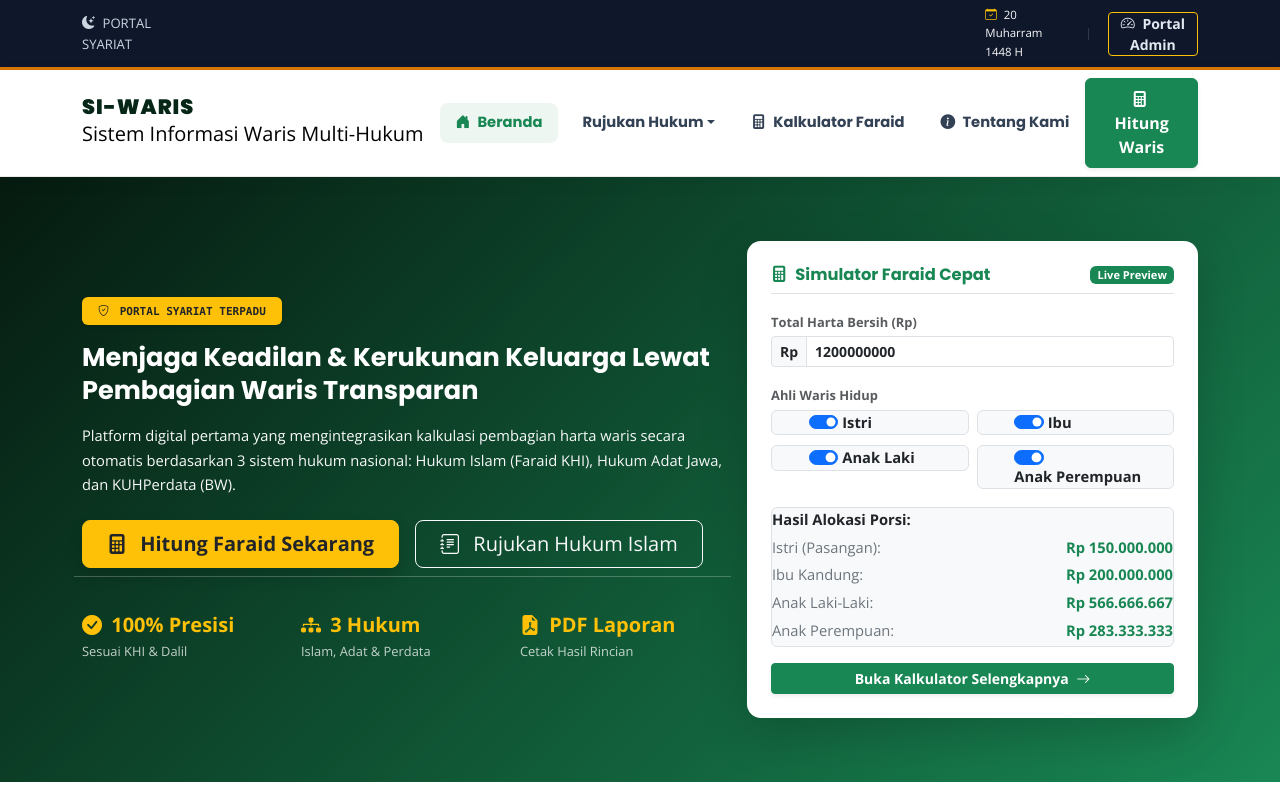
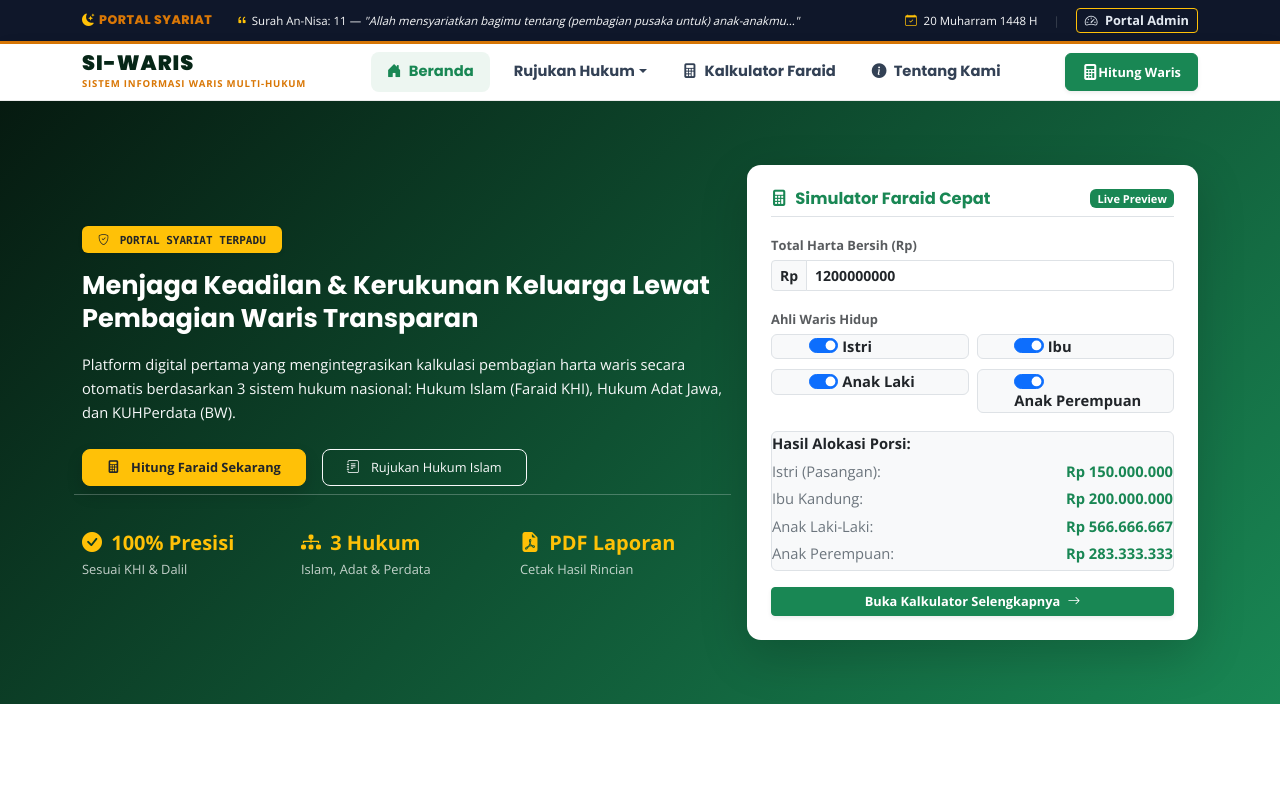
Before and after one commit to Kader2637/si-waris, a Next.js app: page / in a window 1280 px wide. Shown: the top 800 px of the page. Built offline with nearby package versions, Linux system fonts and the light colour scheme.

Commit message:
feat: implement responsive public layout with navigation and global styles

```diff
--- a/app/(public)/layout.tsx
+++ b/app/(public)/layout.tsx
@@ -2,13 +2,26 @@
 
 import Link from "next/link";
 import { usePathname, useRouter } from "next/navigation";
-import { useState } from "react";
+import { useState, useEffect } from "react";
 
 export default function PublicLayout({ children }: { children: React.ReactNode }) {
   const pathname = usePathname();
   const router = useRouter();
   const [navbarOpen, setNavbarOpen] = useState(false);
   const [dropdownOpen, setDropdownOpen] = useState(false);
+  const [isFixed, setIsFixed] = useState(false);
+
+  useEffect(() => {
+    const handleScroll = () => {
+      if (window.scrollY > 35) {
+        setIsFixed(true);
+      } else {
+        setIsFixed(false);
+      }
+    };
+    window.addEventListener("scroll", handleScroll);
+    return () => window.removeEventListener("scroll", handleScroll);
+  }, []);
 
   const handleHukumSelect = (e: React.ChangeEvent<HTMLSelectElement>) => {
     const val = e.target.value;
@@ -20,31 +33,30 @@ export default function PublicLayout({ children }: { children: React.ReactNode }
   return (
     <div className="d-flex flex-column min-vh-100 bg-light overflow-x-hidden">
 
-      {/* Topbar Syariat Announcement & Smooth Ticker Marquee */}
-      <div className="wp-topbar py-1.5 px-3">
-        <div className="container d-flex align-items-center justify-content-between gap-2">
+      {/* Topbar Syariat Announcement (Scrolls away naturally) */}
+      <div className="wp-topbar py-2 px-3">
+        <div className="container d-flex align-items-center justify-content-between gap-3 text-nowrap">
 
-          <div className="d-flex align-items-center gap-2 shrink-0">
-            <span className="wp-ticker-label">
-              <i className="bi bi-moon-stars-fill me-1"></i> PORTAL SYARIAT
+          {/* Left Badge */}
+          <div className="d-flex align-items-center gap-2 shrink-0 text-nowrap">
+            <span className="wp-ticker-label text-nowrap">
+              <i className="bi bi-moon-stars-fill me-1 text-warning"></i> PORTAL SYARIAT
             </span>
           </div>
 
-          {/* Smooth Marquee Running Quote Text */}
-          <div className="wp-ticker-container flex-fill mx-2">
-            <div className="wp-ticker-track text-light small">
+          {/* Middle Quote Text */}
+          <div className="wp-ticker-container flex-fill mx-2 text-nowrap">
+            <div className="wp-ticker-track text-light small text-nowrap">
               <i className="bi bi-quote text-warning me-1"></i>
-              Surah An-Nisa: 11 — <em>"Allah mensyariatkan bagimu tentang (pembagian pusaka untuk) anak-anakmu, yaitu bagian seorang anak laki-laki sama dengan bagian dua anak perempuan..."</em>
-              <span className="mx-4 text-warning">•</span>
-              <i className="bi bi-quote text-warning me-1"></i>
-              Surah An-Nisa: 12 — <em>"Dan bagimu (suami-suami) seperdua dari harta yang ditinggalkan oleh istri-istrimu, jika mereka tidak mempunyai anak..."</em>
+              Surah An-Nisa: 11 — <em>"Allah mensyariatkan bagimu tentang (pembagian pusaka untuk) anak-anakmu..."</em>
             </div>
           </div>
 
-          <div className="d-none d-lg-flex align-items-center gap-3 small shrink-0">
-            <span className="text-light"><i className="bi bi-calendar-check me-1 text-warning"></i> 20 Muharram 1448 H</span>
+          {/* Right Date & Admin Panel */}
+          <div className="d-none d-lg-flex align-items-center gap-3 small shrink-0 text-nowrap">
+            <span className="text-light text-nowrap"><i className="bi bi-calendar-check me-1 text-warning"></i> 20 Muharram 1448 H</span>
             <span className="text-secondary opacity-50">|</span>
-            <Link href="/admin/dashboard" className="btn btn-sm btn-outline-warning py-0 px-2.5 fs-7 fw-bold">
+            <Link href="/admin/dashboard" className="btn btn-sm btn-outline-warning py-1 px-2.5 fs-8 fw-bold text-nowrap">
               <i className="bi bi-speedometer2 me-1"></i> Portal Admin
             </Link>
           </div>
@@ -52,14 +64,14 @@ export default function PublicLayout({ children }: { children: React.ReactNode }
         </div>
       </div>
 
-      {/* Main Header Clean Text Branding Navbar */}
-      <nav className="navbar navbar-expand-lg wp-navbar sticky-top">
+      {/* MAIN NAVBAR MENU (FIXED TOP WHEN SCROLLED) */}
+      <nav className={`navbar navbar-expand-lg wp-navbar transition-all ${isFixed ? "position-fixed top-0 start-0 w-100 shadow-md z-3" : ""}`}>
         <div className="container">
 
           {/* Clean Text Brand Logo */}
           <Link href="/" className="navbar-brand py-0">
             <div className="wp-brand-title">SI-WARIS</div>
-            <div className="wp-brand-tagline">
+            <div className="wp-brand-tagline d-none d-lg-block">
               Sistem Informasi Waris Multi-Hukum
             </div>
           </Link>
@@ -165,10 +177,16 @@ export default function PublicLayout({ children }: { children: React.ReactNode }
 
             </ul>
 
-            {/* Header Right Action CTA */}
+            {/* Header Right Action CTA (Responsive Text -> Icon Only on Tiny Screen) */}
             <div className="d-flex align-items-center gap-2 mt-2 mt-lg-0">
-              <Link href="/kalkulator" className="btn btn-success fw-bold px-4 py-2 shadow-sm w-100 w-lg-auto text-center" onClick={() => setNavbarOpen(false)}>
-                <i className="bi bi-calculator-fill me-1"></i> Hitung Waris
+              <Link
+                href="/kalkulator"
+                className="btn btn-success fw-bold px-3 py-1.5 shadow-sm d-flex align-items-center justify-content-center gap-1.5"
+                onClick={() => setNavbarOpen(false)}
+                title="Hitung Waris"
+              >
+                <i className="bi bi-calculator-fill fs-6"></i>
+                <span className="d-none d-sm-inline">Hitung Waris</span>
               </Link>
             </div>
           </div>
--- a/app/globals.css
+++ b/app/globals.css
@@ -48,35 +48,72 @@ h5, .h5 { font-size: 1.02rem !important; font-weight: 700 !important; }
 
 p { font-size: 0.92rem !important; line-height: 1.65 !important; color: #475569; }
 
+/* Responsive Buttons */
+.btn {
+  font-size: clamp(0.72rem, 1vw, 0.92rem) !important;
+  white-space: nowrap !important;
+}
+
 /* --- Public Header & Topbar --- */
 .wp-topbar {
   background-color: var(--wp-dark);
   color: #cbd5e1;
   font-size: 0.82rem;
-  padding-top: 6px;
-  padding-bottom: 6px;
+  padding-top: 7px;
+  padding-bottom: 7px;
   border-bottom: 3px solid var(--wp-gold-main);
   overflow: hidden;
+  white-space: nowrap !important;
+}
+
+.wp-topbar *,
+.wp-topbar a,
+.wp-topbar span,
+.wp-topbar div,
+.wp-ticker-label {
+  white-space: nowrap !important;
+  line-height: 1.2 !important;
 }
 
 .wp-topbar a { color: #e2e8f0; text-decoration: none; }
 .wp-topbar a:hover { color: var(--wp-gold-main); }
 
+.wp-ticker-label {
+  font-family: 'Poppins', sans-serif;
+  font-weight: 800;
+  color: var(--wp-gold-main);
+  font-size: 0.78rem;
+  letter-spacing: 0.5px;
+  display: inline-flex;
+  align-items: center;
+  white-space: nowrap !important;
+}
+
 .wp-ticker-container {
   overflow: hidden;
-  white-space: nowrap;
+  white-space: nowrap !important;
   position: relative;
   width: 100%;
 }
 
 .wp-ticker-track {
   display: inline-block;
-  white-space: nowrap;
-  animation: marqueeTicker 25s linear infinite;
+  white-space: nowrap !important;
 }
 
-.wp-ticker-track:hover {
-  animation-play-state: paused;
+/* MARQUEE ANIMATION ONLY FOR MOBILE (< 992px) */
+@media (max-width: 991px) {
+  .wp-ticker-track {
+    animation: marqueeTicker 55s linear infinite;
+  }
+}
+
+/* DESKTOP STATIC (NO SCROLLING) */
+@media (min-width: 992px) {
+  .wp-ticker-track {
+    animation: none !important;
+    transform: none !important;
+  }
 }
 
 @keyframes marqueeTicker {
@@ -84,12 +121,14 @@ p { font-size: 0.92rem !important; line-height: 1.65 !important; color: #475569;
   100% { transform: translateX(-100%); }
 }
 
+/* MAIN NAVBAR MENU STYLING */
 .wp-navbar {
-  background-color: #ffffff;
+  background-color: #ffffff !important;
   border-bottom: 1px solid rgba(0, 0, 0, 0.08);
-  box-shadow: 0 4px 20px rgba(0, 0, 0, 0.04);
+  box-shadow: 0 4px 20px rgba(0, 0, 0, 0.06);
   padding-top: 0.5rem;
   padding-bottom: 0.5rem;
+  transition: all 0.2s ease-in-out;
 }
 
 .wp-brand-title {
@@ -99,6 +138,16 @@ p { font-size: 0.92rem !important; line-height: 1.65 !important; color: #475569;
   letter-spacing: 1px;
   font-size: clamp(1.3rem, 1.5vw, 1.65rem);
   line-height: 1;
+}
+
+.wp-brand-tagline {
+  font-family: 'Open Sans', sans-serif;
+  font-size: clamp(0.6rem, 0.65vw, 0.68rem);
+  font-weight: 700;
+  color: var(--wp-gold-main);
+  text-transform: uppercase;
+  letter-spacing: 0.8px;
+  margin-top: 2px;
 }
 
 .wp-nav-link {
```
